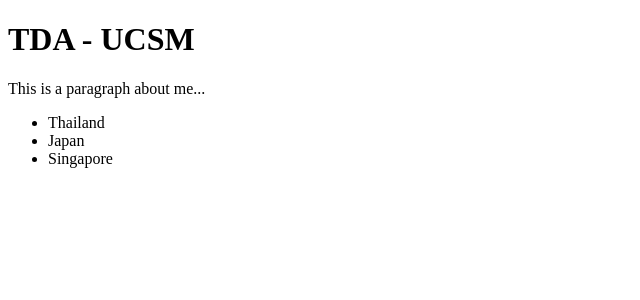
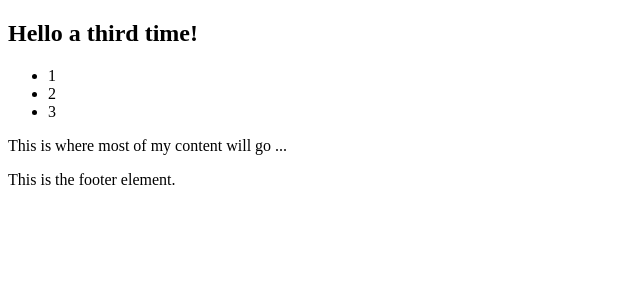
Before and after one commit to ThandarAungUCSM/react-tutorial, a React (Create React App) app: page / in a window 1280 px wide. Shown: the top 300 px of the page, without its empty margins (0-640 px from the left). Built offline with nearby package versions, Linux system fonts and the light colour scheme.

Commit message:
Parent/Child Component

```diff
--- a/src/App.js
+++ b/src/App.js
@@ -1,24 +1,22 @@
 import React from 'react';
-import logo from './logo.svg';
-import './App.css';
+
+import Footer from './components/Footer'
 
 function App() {
   return (
-    <div className="App">
-      <header className="App-header">
-        <img src={logo} className="App-logo" alt="logo" />
-        <p>
-          Edit <code>src/App.js</code> and save to reload.
-        </p>
-        <a
-          className="App-link"
-          href="https://reactjs.org"
-          target="_blank"
-          rel="noopener noreferrer"
-        >
-          Learn React
-        </a>
-      </header>
+    <div>
+      <nav>
+        <h1>Hello a third time!</h1>
+        <ul>
+          <li>1</li>
+          <li>2</li>
+          <li>3</li>
+        </ul>
+      </nav>
+      <main>
+        <p>This is where most of my content will go ... </p>
+      </main>
+      <Footer />
     </div>
   );
 }
--- /dev/null
+++ b/src/components/Footer.js
@@ -0,0 +1,11 @@
+import React from "react"
+
+function Footer() {
+    return (
+        <footer>
+            <p>This is the footer element.</p>
+        </footer>
+    )
+}
+
+export default Footer
--- a/src/index.js
+++ b/src/index.js
@@ -1,10 +1,10 @@
 import React from 'react';
 import ReactDOM from 'react-dom';
 
-import MyInfo from './components/MyInfo'
+import App from './App'
 
 // JSX
 ReactDOM.render(
-    <MyInfo />,
+    <App />,
     document.getElementById('root')
 );
```
